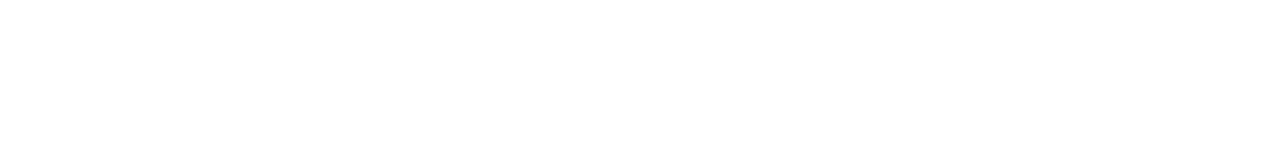
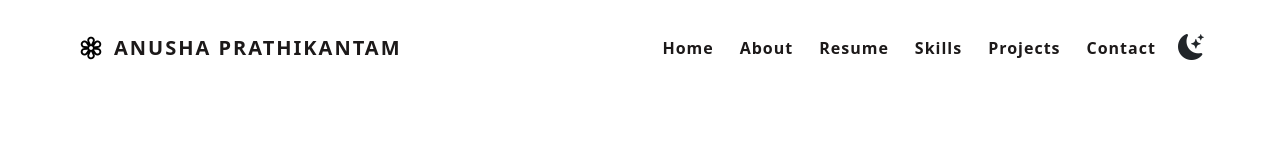
Before and after one commit to anusha26715/blockly.co-assignment, a plain HTML site: page index.html in a window 1280 px wide. Drawn offline with nearby package versions, Linux system fonts and the light colour scheme.

Commit message:
Header Section Completed

```diff
--- a/index.html
+++ b/index.html
@@ -5,11 +5,63 @@
     <meta name="viewport" content="width=device-width, initial-scale=1.0">
     <link rel="stylesheet" href="style.css">
     <link rel="stylesheet" href="https://cdn.jsdelivr.net/npm/bootstrap@5.3.7/dist/css/bootstrap.min.css">
+    <link rel="stylesheet" href="https://cdnjs.cloudflare.com/ajax/libs/bootstrap-icons/1.13.1/font/bootstrap-icons.min.css">
+    <link rel="shortcut icon" href="assets/logo.svg" type="image/x-icon">
+    <link
+  rel="stylesheet"
+  href="https://cdnjs.cloudflare.com/ajax/libs/font-awesome/6.5.0/css/all.min.css"
+  integrity="sha512-Zw1G7Kk2HY9GIXB84sbWxqI3rKyVhW9EP9G0vghZl0sJzDCqAhK3oN9tSlZpOjUG6MgHIkJ3Nm7IcG0K2BBiNw=="
+  crossorigin="anonymous"
+  referrerpolicy="no-referrer"
+/>
+
     <title>Portfolio</title>
 </head>
 <body>
-    <article class="bg-container">
-
+    <article class="app-container">
+        <header>
+            <nav class="navbar navbar-expand-lg">
+                <div class="container-fluid">
+                    <a class="navbar-brand" href="#hero">
+                        <i class="bi bi-flower3 pe-2"></i>
+                        <span>anusha prathikantam</span>
+                    </a>
+                    <div class="d-flex align-items-center">
+                        <button class="navbar-toggler" type="button" data-bs-toggle="collapse" data-bs-target="#navbarNavDropdown" aria-controls="navbarNavDropdown" aria-expanded="false" aria-label="Toggle navigation">
+                        <span class="navbar-toggler-icon"></span>
+                        </button>
+                        <div class="ms-4 d-inline d-lg-none toggler">
+                            <i class="bi bi-moon-stars-fill"></i>
+                        </div>
+                    </div>
+                    <div class="collapse navbar-collapse" id="navbarNavDropdown">
+                        <ul class="navbar-nav">
+                            <li class="nav-item">
+                            <a class="nav-link " aria-current="page" href="#">Home</a>
+                            </li>
+                            <li class="nav-item">
+                            <a class="nav-link" href="#">About</a>
+                            </li>
+                            <li class="nav-item">
+                            <a class="nav-link" href="#">Resume</a>
+                            </li>
+                            <li class="nav-item">
+                            <a class="nav-link" href="#">Skills</a>
+                            </li>
+                            <li class="nav-item">
+                            <a class="nav-link" href="#">Projects</a>
+                            </li>
+                            <li class="nav-item">
+                            <a class="nav-link" href="#">Contact</a>
+                            </li>
+                        </ul>
+                        <div class="ms-4 d-none d-lg-inline toggler">
+                            <i class="bi bi-moon-stars-fill"></i>
+                        </div>
+                    </div>
+                </div>
+            </nav>
+        </header>
     </article>
 
     <script src="./app.js"></script>
--- a/style.css
+++ b/style.css
@@ -6,7 +6,71 @@
 }
 /* Boilerplate code end*/
 
-/* root element basic css start */
+/* Basic css start */
 :root{
+    --common-width:90%;
+    --color-bg:rgb(28, 25, 25);
+}
 
+.app-container{
+    height: 100vh;
 }
+
+/* header css start */
+header{
+    display: flex;
+    justify-content: center;
+    align-items: center;
+}
+
+
+nav{
+    width: var(--common-width);
+    padding: 20px 0 !important;
+}
+
+.navbar-brand{
+    display: flex;
+    align-items: center;
+}
+
+.navbar-brand>i{
+    font-size: 30px;
+}
+
+.navbar-brand>span{
+    text-transform: uppercase;
+    font-weight: bold;
+    color: var(--color-bg);
+    letter-spacing: 2px;
+}
+
+.container-fluid{
+    display: flex;
+    justify-content: space-between;
+}
+
+.navbar-collapse{
+    flex-grow: 0 !important;
+}
+
+.navbar-nav{
+    display: flex;
+    align-items: center;
+    column-gap: clamp(8px,2%,20px);
+}
+.navbar-nav a{
+    color: var(--color-bg);
+    font-weight: bold;
+    letter-spacing: 1px;
+}
+
+.navbar-nav a:hover{
+    color: red;
+    background-color: rgb(185, 186, 187);
+}
+
+.toggler>i{
+    font-size: 26px;
+    cursor: pointer;
+}
```
Also changed, not shown: assets/Rectanglehand-image.png (added), assets/logo.svg (added).
